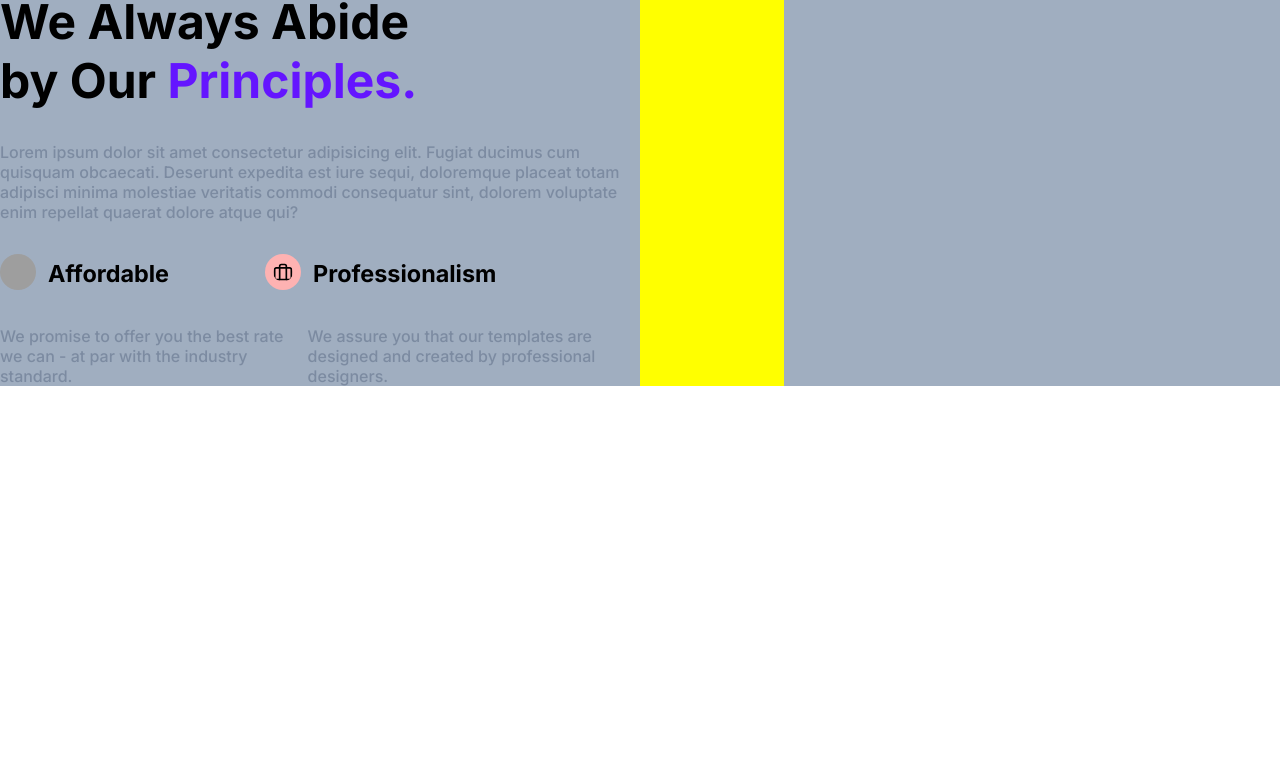
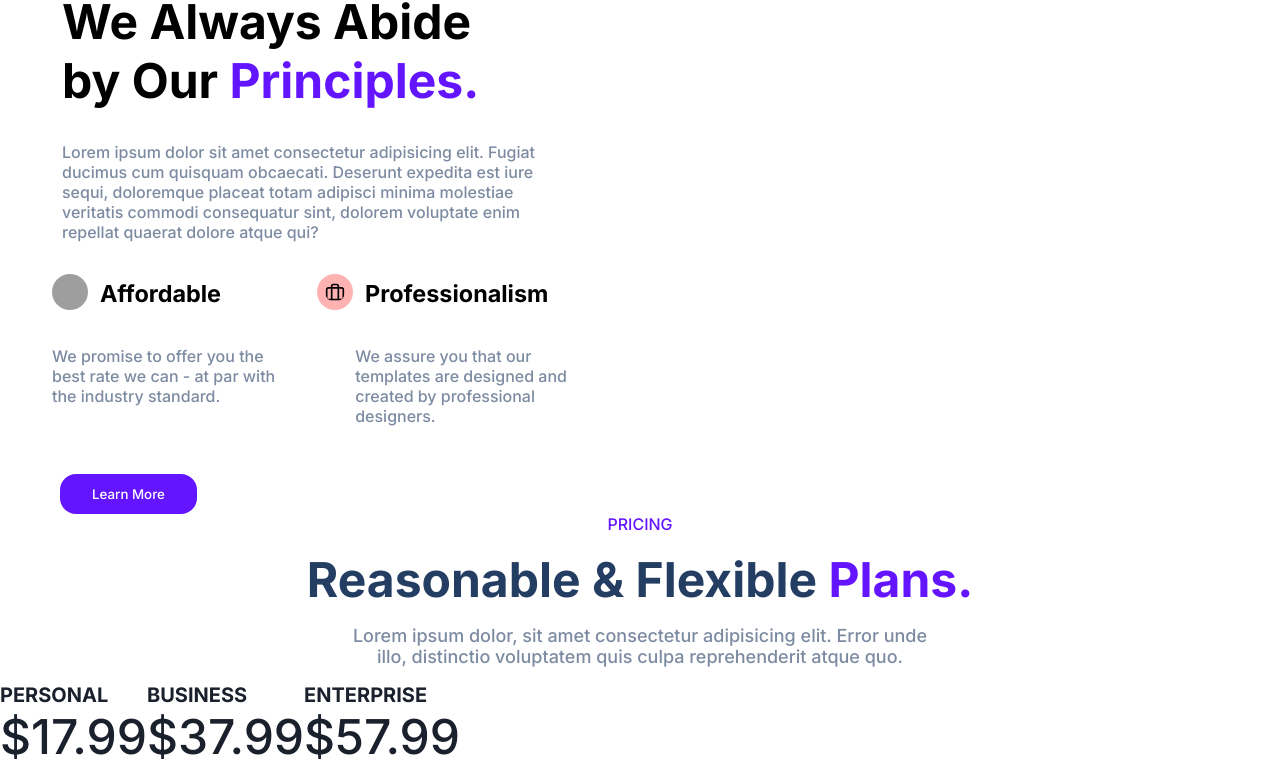
Before and after one commit to pmcantu/TreactProject1, a plain HTML site: page index.html in a window 1280 px wide. Shown: the part 3210-3976 px from the top of the page. Before the commit the page ends 3596 px from the top, so only its background shows below. Drawn offline with Linux system fonts and the light colour scheme; grey boxes are pictures that could not be loaded.

Commit message:
next page
keep on keepin on

```diff
--- a/index.html
+++ b/index.html
@@ -265,22 +265,61 @@
        <p class="affordable__paragraph">We promise to offer you the best rate we can - at par with the industry standard.</p>
      </div>
      <div class="professionalism">
-        <p class="fifth__column-paragragh2">We assure you that our templates are designed and created by professional designers.</p>
+        <p class="fifth__column-paragragh">We assure you that our templates are designed and created by professional designers.</p>
      </div>
    </div>
 
-
+   <a><button class="learn__more">Learn More</button></a>
 
     </div>
     <div class="prototype">
         <img src="https://treact.owaiskhan.me/static/media/prototype-illustration.21bc4b3f612a2f257c3d361067582485.svg"
         class="prototype-img">
            </div>
+</div>
+
+<!--
+        SIXTH PAGE STUFF
+-->
 
 
 
+<div class="three_plan-header">
+    <div class="pricing">
+<span class="purple">PRICING</span>
+    </div>
+    <div class="randf__plans">
+        <h1 class="reasonable">Reasonable & Flexible<span class="purple"> Plans.</h1></span>
+
+    </div>
+    <div class="sixth__paragraph">
+        <p class="sixth__paragraph-text">Lorem ipsum dolor, sit amet consectetur adipisicing elit. Error unde illo, distinctio voluptatem quis culpa reprehenderit atque quo.
+
+        </p>
+    </div>
 </div>
+<!---
+     Pricing Columns
+-->
 
+<div class="three__plans">
+
+    <div class="personal_paragraph">
+<h1 class="personal">PERSONAL</h1>
+<span class="price__personal">$17.99</span>
+    </div>
+
+    <div class="business__paragraph">
+        <h1 class="business">BUSINESS</h1>
+        <span class="price__personal">$37.99</span>
+    </div>
+
+    <div class="enterprise__paragraph">
+        <h1 class="enterprise">ENTERPRISE</h1>
+        <span class="price__personal">$57.99</span>
+     </div>
+
+    </div>
 
 </body>
 </html>
--- a/styles.css
+++ b/styles.css
@@ -294,10 +294,11 @@ Third Space
 */
 .fourthpage-row {
     display: flex;
+    justify-content: space-between;
     align-items: center;
-    justify-content: space-evenly;
+
     max-width: 100%;
-    padding:96px 0;
+    padding:96px;
 }
 .fourth__page-text {
     margin-left: 10%;
@@ -311,7 +312,7 @@ Third Space
 }
 .fourth__page-imagepic {
 
-    transform:scale(80%);
+    transform:scale(70%);
 
 
 }
@@ -354,36 +355,37 @@ Third Space
 FIFTH PAGE
    */
 
-  .two__columns-fifth-page {
-    background-color: #A0AEC0;
+   .two__columns-fifth-page {
     display: flex;
 
   }
 
+   .text__column-fifth {
+    max-width:50%
 
-.text__column-fifth {
-    max-width:50%
 }
    .values {
     font-size: 16px;
+    margin-left: 62px;
    }
    .principles {
     font-size: 48px;
-    margin: 16px 0 0;
+    margin: 16px 0 0 62px;
    }
    .affordable__paragraph {
     font-size: 16px;
     color:#7C8BA1;
-    margin: 32px 0 0 0;
+    margin: 32px 0 0 52px;
    }
    .fifth__column-paragragh {
     font-size: 16px;
     color:#7C8BA1;
     margin: 32px 0 0 0;
+    padding:0 62px;
 
    }
    .fifth__column-paragragh2 {
-    font-size: 16px;
+    font-size: 18px;
     color:#7C8BA1;
     margin: 32px 0 0 0;
 
@@ -398,6 +400,7 @@ FIFTH PAGE
    }
    .dollar_sign-text{
     margin: 32px 32px 0 0;
+    margin-left: 52px;
    }
    .dollar__text {
    font-size: 20px;
@@ -424,11 +427,77 @@ FIFTH PAGE
    .prototype {
     max-width:50%;
 
-    background-color: yellow;
+
    }
    .prototype-img {
-    transform: scale(.4);
+    transform: scale(.5);
     margin-left: -16rem;
     margin-top: -12rem;
 
    }
+   .learn__more {
+    background-color:#6415FF;
+    font:14px;
+    color: white;
+    border: none;
+    border-radius: 16px;
+    cursor: pointer;
+    padding: 12px 32px;
+    margin-left: 60px;
+    margin-top: 48px;
+   }
+   /*  sixth page */
+   .three__plans {
+    display: flex;
+   }
+
+.randf__plans {
+    display: flex;
+    align-items: center;
+    justify-content: center;
+
+}
+.reasonable {
+    font-size:48px;
+    color: #243E63
+}
+.pricing {
+    display: flex;
+    align-items: center;
+    justify-content: center;
+    font-size: 16px;
+    margin-bottom: 16px;
+}
+.sixth__paragraph  {
+display: flex;
+align-items: center;
+justify-content: center;
+margin:16px 0;
+}
+.sixth__paragraph-text {
+    font-size:18px;
+    color:#7C8BA1;
+    text-align: center;
+    max-width: 600px;
+}
+/*    next page
+*/
+
+
+
+.personal {
+    font-size:20px;
+    color: #1A202C;
+}
+.price__personal {
+    font-size: 48px;
+    color: #1A202C;
+}
+.business {
+    font-size:20px;
+    color: #1A202C;
+}
+.enterprise {
+    font-size:20px;
+    color: #1A202C;
+}
```
